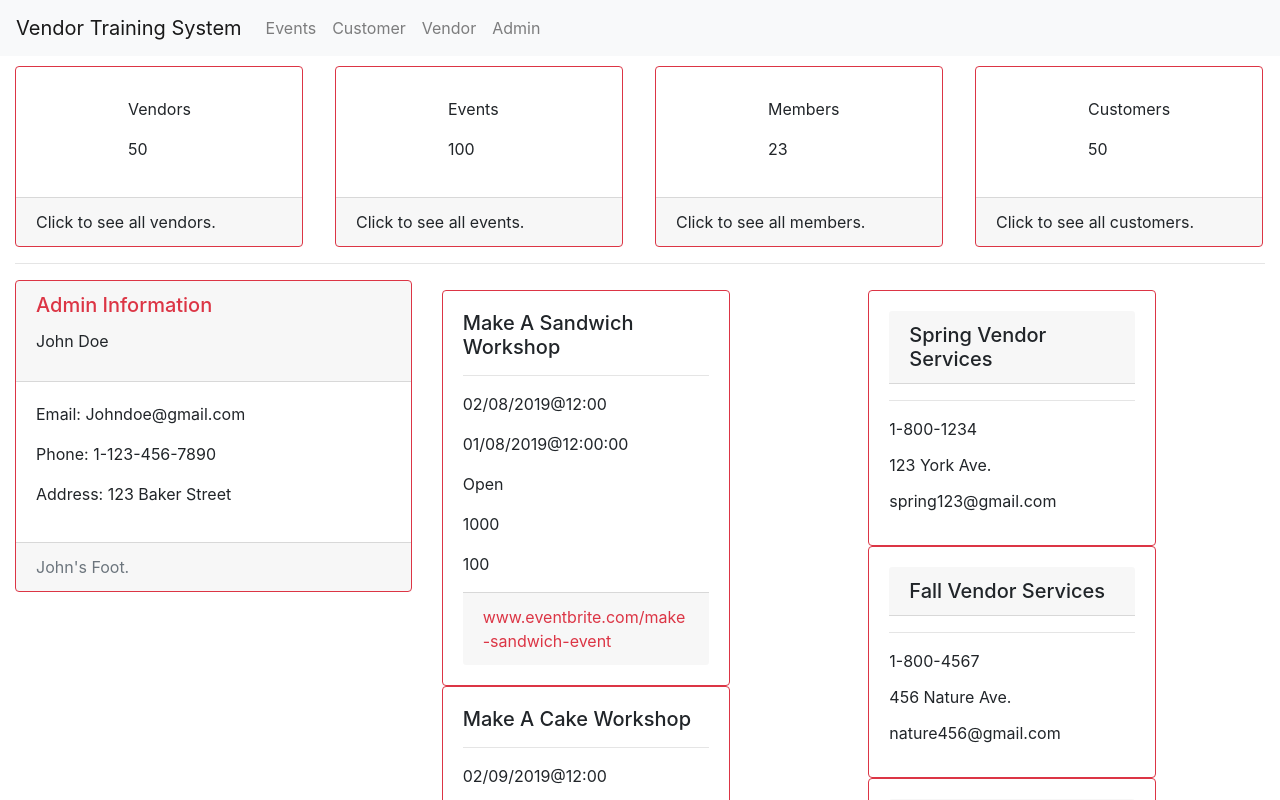
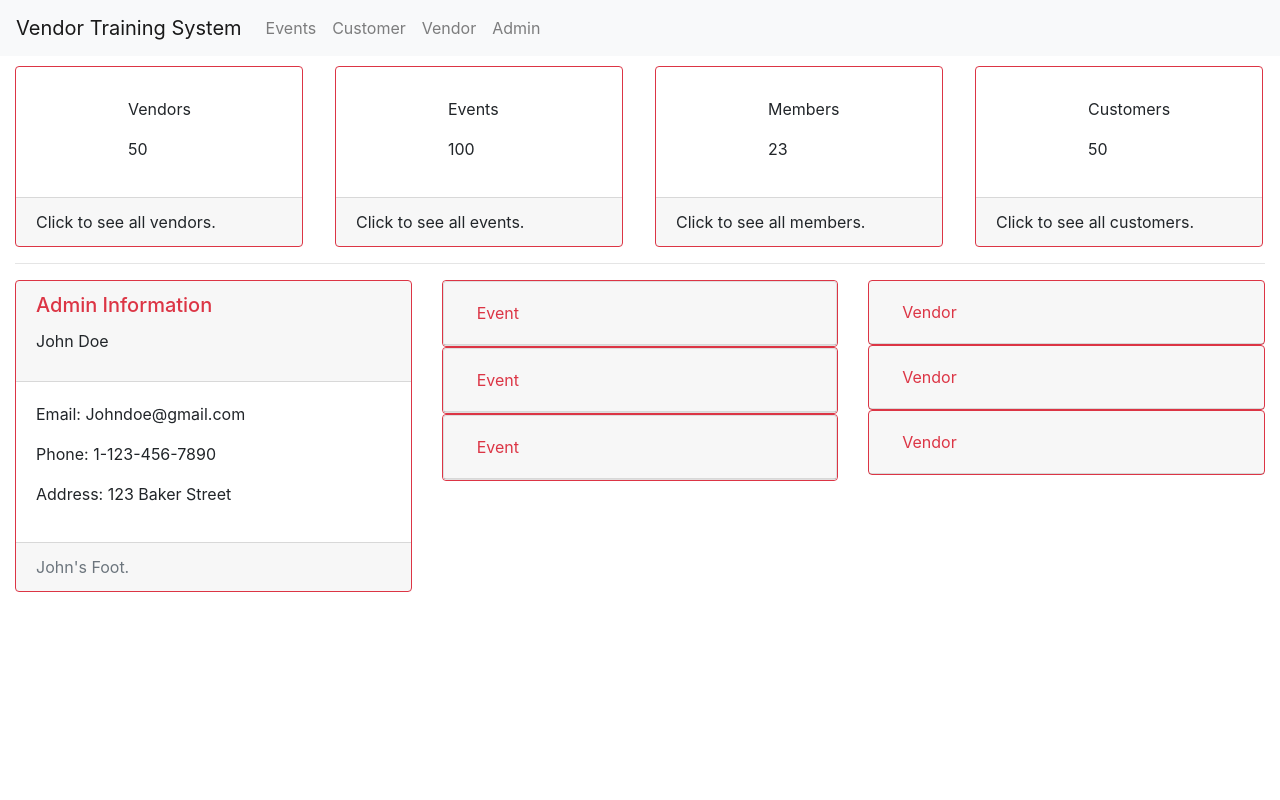
Before and after one commit to dave325/vendorTrainingSystem, an Angular app in the folder vendorTrainingSystem/: page /admin in a window 1280 px wide. Shown: the top 800 px of the page. Built offline with nearby package versions, Linux system fonts and the light colour scheme.

Commit message:
added collapses for the admin page

```diff
--- a/vendorTrainingSystem/src/app/components/admin/admin-profile/admin-profile.component.html
+++ b/vendorTrainingSystem/src/app/components/admin/admin-profile/admin-profile.component.html
@@ -329,7 +329,11 @@
           </div>
         </div>
       </div> -->
+
+
   <div class="row">
+
+    <!--Admin card-->
     <div class="col-md-4">
       <div class="card border-danger">
         <div class="card-header ">
@@ -345,25 +349,68 @@
         </div>
       </div>
     </div>
-    <div class="col-md-8">
-      <div class="row">
-        <div class="col-md-6 events">
-          <div class="card border-danger" style="max-width: 18rem;" *ngFor="let event of Events">
-            <div class="card-body">
+    <!--Admin card end-->
+
+
+    <!--events card-->
+    <div class="col-md-4">
+      <div class="card border-danger" *ngFor="let event of Events">
+        <div id="accordion">
+          <div class="card">
+            <div class="card-header" id="headingOne">
+              <h5 class="mb-0">
+                <button class="btn btn-link text-danger" data-toggle="collapse" data-target="#collapseOne"
+                  aria-expanded="false" aria-controls="collapseOne">
+                  Event
+                </button>
+              </h5>
+            </div>
+            <div id="collapseOne" class="collapse " aria-labelledby="headingOne" data-parent="#accordion">
+              <div class="card-body" >
                 <h5 class="card-text">{{ event.name }}</h5>
                 <hr>
-              <p class="card-text"> {{event.end_time }}</p>
+                <p class="card-text">{{ event.end_time }}</p>
                 <p class="card-text">{{ event.created_at }}</p>
                 <p class="card-text">{{ event.status }}</p>
                 <p class="card-text">{{ event.created_by }}</p>
-              <p class="card-text"> {{ event.capacity }}</p>
+                <p class="card-text">{{ event.capacity }}</p>
                 <div class="card-footer">
                   <a href="#" target="_blank" class="text-danger"> {{ event.url }}</a>
                 </div>
               </div>
             </div>
           </div>
-        <div class="col-md-6 vendors">
+        </div>
+      </div>
+    </div>
+
+
+
+    <!--Vendors Card-->
+    <div class="col-md-4">
+      <div class="card border-danger" *ngFor="let vendor of Vendors">
+        <div id="accordion">
+          <div class="card-header" id="headingTwo">
+            <h5 class="mb-0">
+              <button class="btn btn-link text-danger" data-toggle="collapse" data-target="#collapseTwo"
+                aria-expanded="false" aria-controls="collapseTwo">
+                Vendor
+              </button>
+            </h5>
+          </div>
+          <div id="collapseTwo" class="collapse" aria-labelledby="headingTwo" data-parent="#accordion">
+            <div class="card-body">
+                <h5 class="card-text">{{ vendor.name }}</h5>
+                <hr>
+                <p class="card-text ">{{ vendor.phone }} </p>
+                <p class="card-text ">{{ vendor.address }} </p>
+                <p class="card-text ">{{ vendor.email }} </p>
+            </div>
+          </div>
+
+          <!-- KEEP THIS AS WELL . THIS BRINGS IN THE DUMMY DATA FROM THE DATABASE-->
+
+          <!-- <div class="col-md-6 vendors">
             <div class="card border-danger" style="max-width: 18rem;" *ngFor="let vendor of Vendors">
               <div class="card-body">
                 <h5 class="card-text card-header">{{ vendor.name }}</h5>
@@ -373,11 +420,9 @@
                 <p class="card-title ">{{ vendor.email }} </p>
               </div>
             </div>
+          </div> -->
         </div>
       </div>
-<<<<<<< HEAD
+      <!--card end-->
     </div>
-=======
-    </div>
-  </div>
->>>>>>> c5046bc00ba84bd2ac592e1d0e147c21b71b4598
+    <!--col end-->
```
Lines whose indentation alone changed are shown as unchanged.
